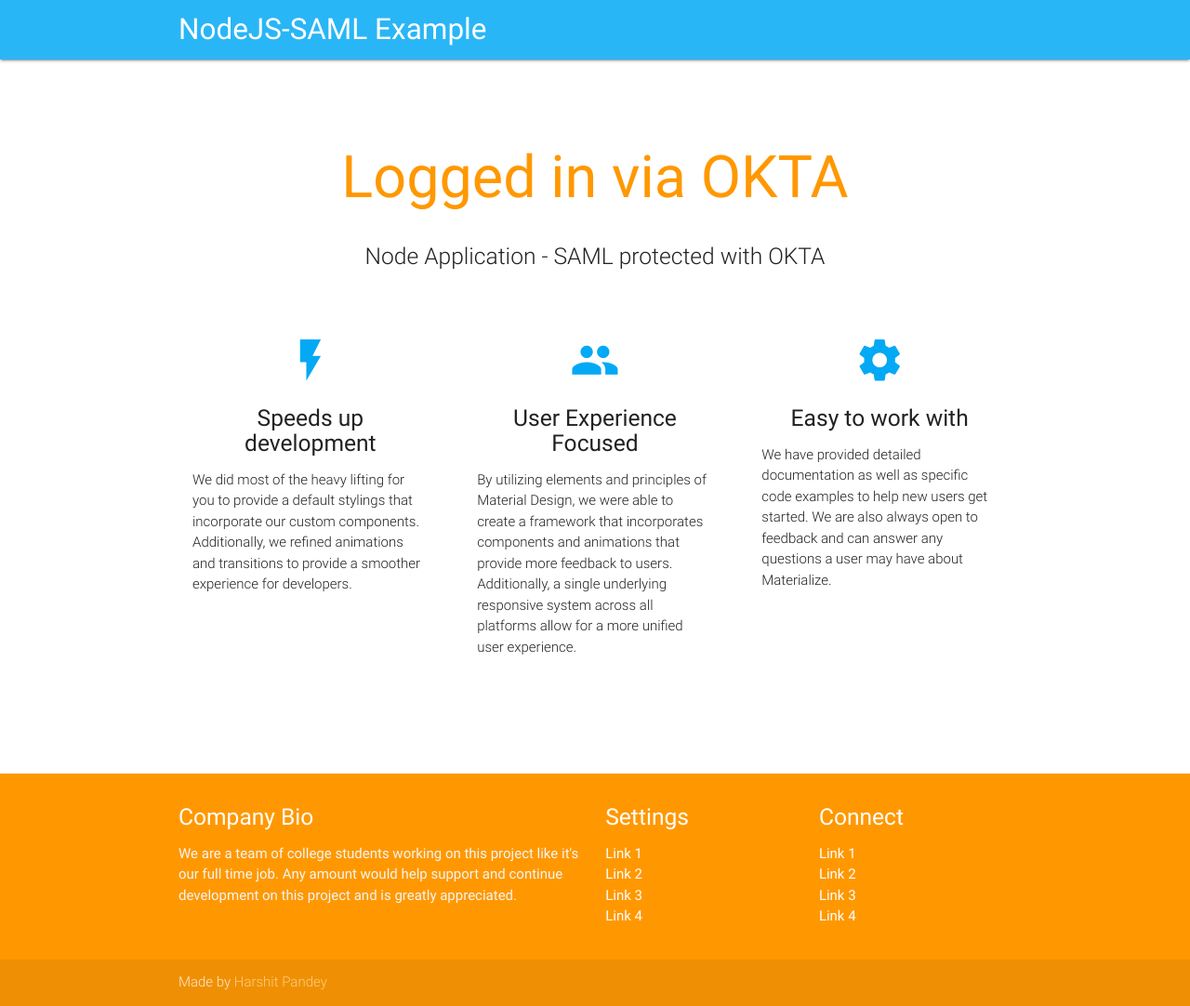
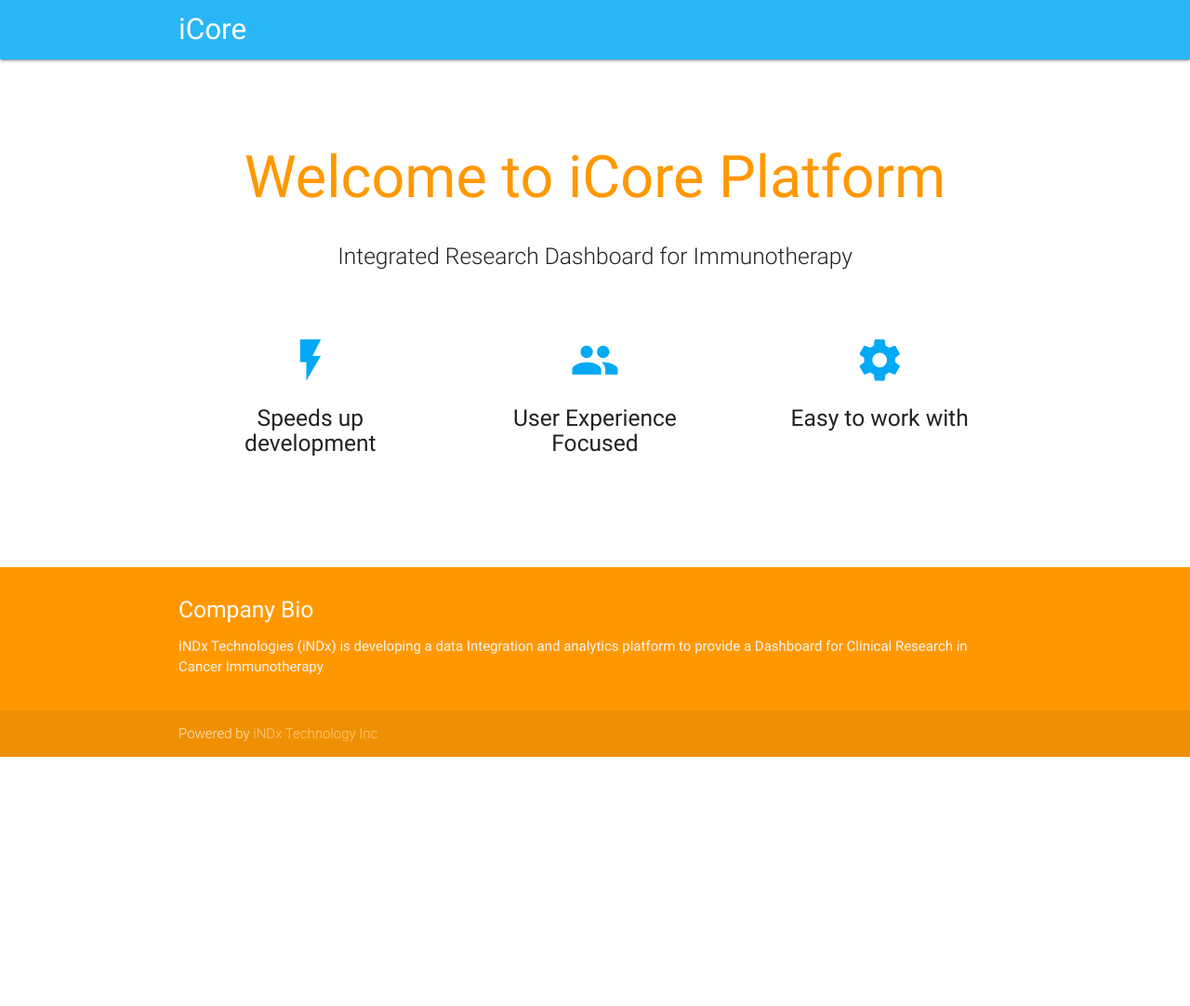
Before and after one commit to mwhorse46/node_okta_app, a website: page index.html in a window 1280 px wide. Shown: the whole page at 93% size. After the commit the page ends 814 px from the top, so only its background shows below. Drawn offline with nearby package versions, Linux system fonts and the light colour scheme.

Commit message:
Fixed UI bugs.

```diff
--- a/auth.js
+++ b/auth.js
@@ -1,6 +1,6 @@
 const passport = require('passport');
 const SamlStrategy = require('passport-saml').Strategy;
-const config = require('./config.json')[process.env.NODE_ENV || 'custom'];
+const config = require('./config.json')['custom'];//process.env.NODE_ENV ||
 
 //users array to hold
 const users = [];
--- a/index.html
+++ b/index.html
@@ -1,23 +1,11 @@
 <html>
-
 <head>
     <meta charset="utf-8" />
-    <!-- Scripts-->
     <script src="https://code.jquery.com/jquery-2.1.1.min.js"></script>
-    <!-- Compiled and minified CSS-->
     <link rel="stylesheet" href="https://cdnjs.cloudflare.com/ajax/libs/materialize/0.97.7/css/materialize.min.css" />
-    <!-- Compiled and minified JavaScript-->
     <script src="https://cdnjs.cloudflare.com/ajax/libs/materialize/0.97.7/js/materialize.min.js"></script>
     <link href="https://fonts.googleapis.com/icon?family=Material+Icons" rel="stylesheet" />
     <style type="text/css" media="screen">
-        /* Custom Stylesheet */
-        /**
-      * Use this file to override Materialize files so you can update
-      * the core Materialize files in the future
-      *
-      * Made By MaterializeCSS.com
-      */
-
         .icon-block {
             padding: 0 15px;
         }
@@ -29,16 +17,15 @@
         .purple {}
     </style>
 </head>
-
 <body>
     <nav role="navigation" class="light-blue lighten-1">
-        <div class="nav-wrapper container"><a id="logo-container" href="#" class="brand-logo">NodeJS-SAML Example</a><a href="#" data-activates="nav-mobile" class="button-collapse"><i class="material-icons">menu</i></a></div>
+        <div class="nav-wrapper container"><a id="logo-container" href="#" class="brand-logo">iCore</a><a href="#" data-activates="nav-mobile" class="button-collapse"><i class="material-icons">menu</i></a></div>
     </nav>
     <div id="index-banner" class="section no-pad-bot">
         <div class="container"><br/><br/>
-            <h1 class="header center orange-text">Logged in via OKTA</h1>
+            <h1 class="header center orange-text">Welcome to iCore Platform</h1>
             <div class="row center">
-                <h5 class="header col s12 light">Node Application - SAML protected with OKTA</h5>
+                <h5 class="header col s12 light">Integrated Research Dashboard for Immunotherapy</h5>
             </div>
         </div>
     </div>
@@ -50,22 +37,18 @@
                     <div class="icon-block">
                         <h2 class="center light-blue-text"><i class="material-icons">flash_on</i></h2>
                         <h5 class="center">Speeds up development</h5>
-                        <p class="light">We did most of the heavy lifting for you to provide a default stylings that incorporate our custom components. Additionally, we refined animations and transitions to provide a smoother experience for developers.</p>
                     </div>
                 </div>
                 <div class="col s12 m4">
                     <div class="icon-block">
                         <h2 class="center light-blue-text"><i class="material-icons">group</i></h2>
                         <h5 class="center">User Experience Focused</h5>
-                        <p class="light">By utilizing elements and principles of Material Design, we were able to create a framework that incorporates components and animations that provide more feedback to users. Additionally, a single underlying responsive system across
-                            all platforms allow for a more unified user experience.</p>
                     </div>
                 </div>
                 <div class="col s12 m4">
                     <div class="icon-block">
                         <h2 class="center light-blue-text"><i class="material-icons">settings</i></h2>
                         <h5 class="center">Easy to work with</h5>
-                        <p class="light">We have provided detailed documentation as well as specific code examples to help new users get started. We are also always open to feedback and can answer any questions a user may have about Materialize.</p>
                     </div>
                 </div>
             </div>
@@ -75,34 +58,15 @@
     <footer class="page-footer orange">
         <div class="container">
             <div class="row">
-                <div class="col l6 s12">
+                <div class="col 29 s12">
                     <h5 class="white-text">Company Bio</h5>
-                    <p class="grey-text text-lighten-4">We are a team of college students working on this project like it's our full time job. Any amount would help support and continue development on this project and is greatly appreciated.</p>
-                </div>
-                <div class="col l3 s12">
-                    <h5 class="white-text">Settings</h5>
-                    <ul>
-                        <li><a href="#!" class="white-text">Link 1</a></li>
-                        <li><a href="#!" class="white-text">Link 2</a></li>
-                        <li><a href="#!" class="white-text">Link 3</a></li>
-                        <li><a href="#!" class="white-text">Link 4</a></li>
-                    </ul>
-                </div>
-                <div class="col l3 s12">
-                    <h5 class="white-text">Connect</h5>
-                    <ul>
-                        <li><a href="#!" class="white-text">Link 1</a></li>
-                        <li><a href="#!" class="white-text">Link 2</a></li>
-                        <li><a href="#!" class="white-text">Link 3</a></li>
-                        <li><a href="#!" class="white-text">Link 4</a></li>
-                    </ul>
+                    <p class="grey-text text-lighten-4">iNDx Technologies (iNDx) is developing a data Integration and analytics platform to provide a Dashboard for Clinical Research in Cancer Immunotherapy</p>
                 </div>
             </div>
         </div>
         <div class="footer-copyright">
-            <div class="container">Made by<a href="http://www.oyecode.com" class="orange-text text-lighten-3"> Harshit Pandey</a></div>
+            <div class="container">Powered by<a href="http://www.indxtechnology.com/" class="orange-text text-lighten-3" target="_blank"> iNDx Technology Inc</a></div>
         </div>
     </footer>
 </body>
-
 </html>
```
